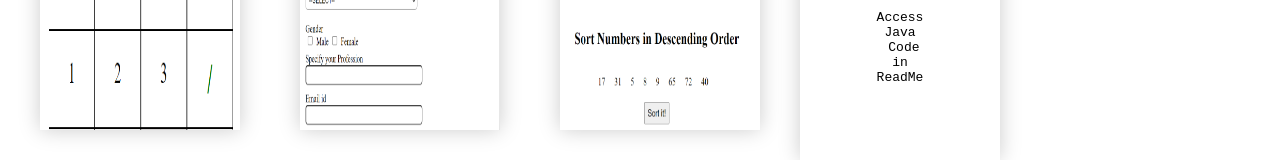
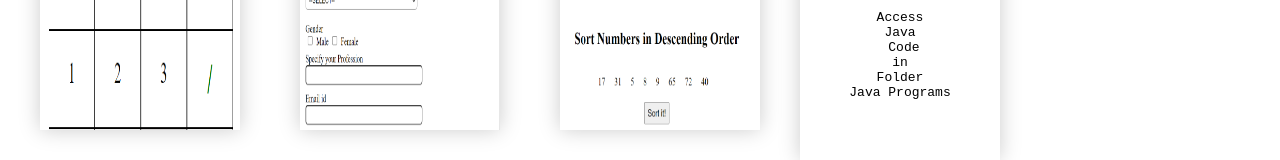
Before and after one commit to Abhijeet-code-dev/CVAssignment, a plain HTML site: page CV_Assignment/index.html in a window 1280 px wide. Shown: the part 223-383 px from the top of the page. Drawn offline with Linux system fonts and the light colour scheme.

Commit message:
Update index.html

```diff
--- a/CV_Assignment/index.html
+++ b/CV_Assignment/index.html
@@ -21,7 +21,8 @@
         <a href="task.html"><img src="images/reverse.png" alt="JS Task"></a>
         <div id="javaContainer"><pre>Access</pre>
             <pre>Java</pre>
-        <pre> Code</pre> <pre>in</pre> <pre>ReadMe</pre></div>
+        <pre> Code</pre> <pre>in</pre> <pre>Folder</pre>
+        <pre>Java Programs</pre></div>
     </div>
 
     <footer>&copy; Abhijeet Kaur</footer>
```
